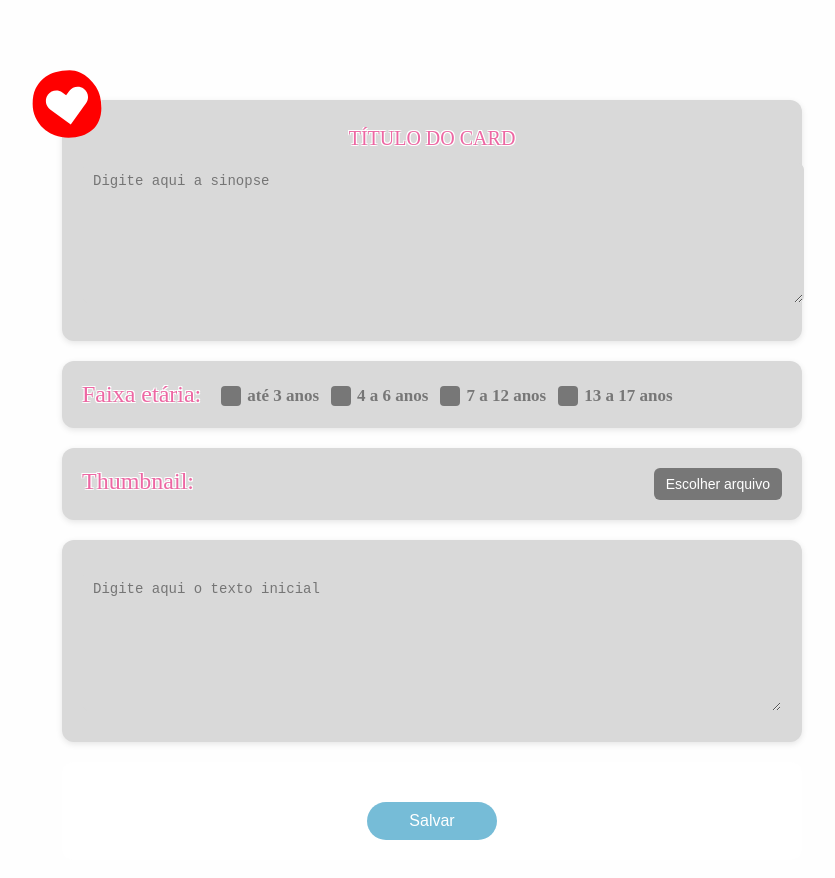
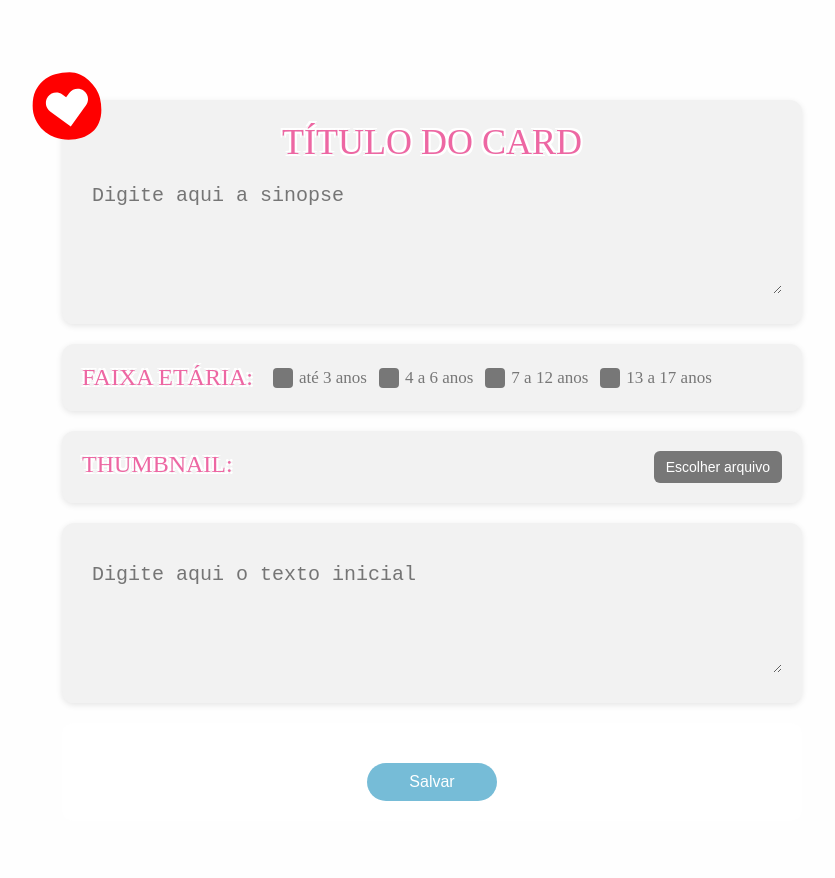
Before and after one commit to FCPippi/cora-frontend, a React (Vite) app: page /create-module in a window 1280 px wide. Shown: the whole page, without its empty margins (208-1043 px from the left). After the commit the page ends 841 px from the top, so only its background shows below. Built offline with nearby package versions, Linux system fonts and the light colour scheme; a web font is replaced by a local one.

Commit message:
fix: correct colors and display adjustments on create-module to match figma

```diff
--- a/src/components/Module/ModuleAge.tsx
+++ b/src/components/Module/ModuleAge.tsx
@@ -12,7 +12,7 @@ export default function ModuleAge({ ageGroups, setAgeGroups }: Props) {
 
   return (
     <div className="age-box">
-      <label className="title-age-group">Faixa etária:</label>
+      <label className="title-age-group">FAIXA ETÁRIA:</label>
       <div className="checkboxes">
         {(Object.keys(ageGroups) as AgeGroup[]).map((age) => (
           <label className="label-age-group" key={age}>
--- a/src/components/Module/ModuleThumb.tsx
+++ b/src/components/Module/ModuleThumb.tsx
@@ -8,7 +8,7 @@ type Props = {
 export default function ModuleThumb({ thumbnail, setThumbnail }: Props) {
   return (
     <div className="thumb">
-      <label className="thumb-title">Thumbnail:</label>
+      <label className="thumb-title">THUMBNAIL:</label>
       <FileUpload
         onChange={(e) => {
           if (e.target.files && e.target.files.length > 0) {
--- a/src/styles/Module.css
+++ b/src/styles/Module.css
@@ -12,12 +12,12 @@ body {
   text-align: center;
   font-size: 28px;
   box-shadow: 0px 2px 6px rgba(0, 0, 0, 0.1);
-  background: #D9D9D9;
+  background: #D9D9D959;
   max-width: 700px;
   margin: 20px auto;
   padding: 20px;
   border-radius: 12px;
-  position: relative;
+  position: relative;;
   /* referência pro coração */
 }
 
@@ -33,12 +33,12 @@ body {
   text-align: center;
   font-family: "Cherry Bomb One", cursive;
   color: #ED67A3;
-  font-size: 20px;
+  font-size: 36px;
   text-shadow:
-    -1px -1px 0 #fff,
-    1px -1px 0 #fff,
-    -1px 1px 0 #fff,
-    1px 1px 0 #fff;
+    -2px -2px 0 #fff,
+    2px -2px 0 #fff,
+    -2px 2px 0 #fff,
+    2px 2px 0 #fff;
 
   border: none;
   outline: none;
@@ -50,10 +50,10 @@ body {
   color: #ED67A3;
   font-size: 24px;
   text-shadow:
-    -1px -1px 0 #fff,
-    1px -1px 0 #fff,
-    -1px 1px 0 #fff,
-    1px 1px 0 #fff;
+    -2px -2px 0 #fff,
+    2px -2px 0 #fff,
+    -2px 2px 0 #fff,
+    2px 2px 0 #fff;
 }
 
 .input,
@@ -74,20 +74,20 @@ body {
 .age-box {
   display: flex;
   box-shadow: 0px 2px 6px rgba(0, 0, 0, 0.1);
-  background: #D9D9D9;
+  background: #D9D9D959;
   max-width: 700px;
   margin: 20px auto;
   padding: 20px;
   border-radius: 12px;
   gap: 20px;
-  align-items: baseline;
+  align-items: center;
 }
 
 .checkboxes {
   display: flex;
   flex-wrap: wrap;
   gap: 12px;
-  font-weight: bold;
+  font-weight: regular;
   font-family: "Cherry Bomb One";
   color: #777777;
   font-size: 17px;
@@ -119,11 +119,12 @@ body {
   content: "";
   width: 6px;
   height: 10px;
-  border: solid #ccc;
+  border: solid #ffffff;
   border-width: 0 2px 2px 0;
   transform: rotate(45deg);
   opacity: 0;
   transition: opacity 0.2s;
+  margin-bottom: 20%;
 }
 
 .checkbox-age-group:checked+.custom-check::after {
@@ -133,7 +134,7 @@ body {
 .thumb {
   display: flex;
   box-shadow: 0px 2px 6px rgba(0, 0, 0, 0.1);
-  background: #D9D9D9;
+  background: #D9D9D959;
   max-width: 700px;
   margin: 20px auto;
   padding: 20px;
@@ -148,16 +149,16 @@ body {
   color: #ED67A3;
   font-size: 24px;
   text-shadow:
-    -1px -1px 0 #fff,
-    1px -1px 0 #fff,
-    -1px 1px 0 #fff,
-    1px 1px 0 #fff;
+    -2px -2px 0 #fff,
+    2px -2px 0 #fff,
+    -2px 2px 0 #fff,
+    2px 2px 0 #fff;
 }
 
 .textarea-container {
   display: flex;
   box-shadow: 0px 2px 6px rgba(0, 0, 0, 0.1);
-  background: #D9D9D9;
+  background: #D9D9D959;
   max-width: 700px;
   margin: 20px auto;
   padding: 20px;
@@ -168,13 +169,15 @@ body {
 }
 
 .textarea {
-  background: #D9D9D9;
+  background: transparent;
   width: 100%;
-  border: 1px solid #D9D9D9;
+  border: 0px;
   border-radius: 8px;
   padding: 10px;
   margin: 10px 0;
-  font-size: 14px;
+  font-size: 20px;
+  box-sizing: border-box;
+  display: block;
 }
 
 .save-btn {
```
